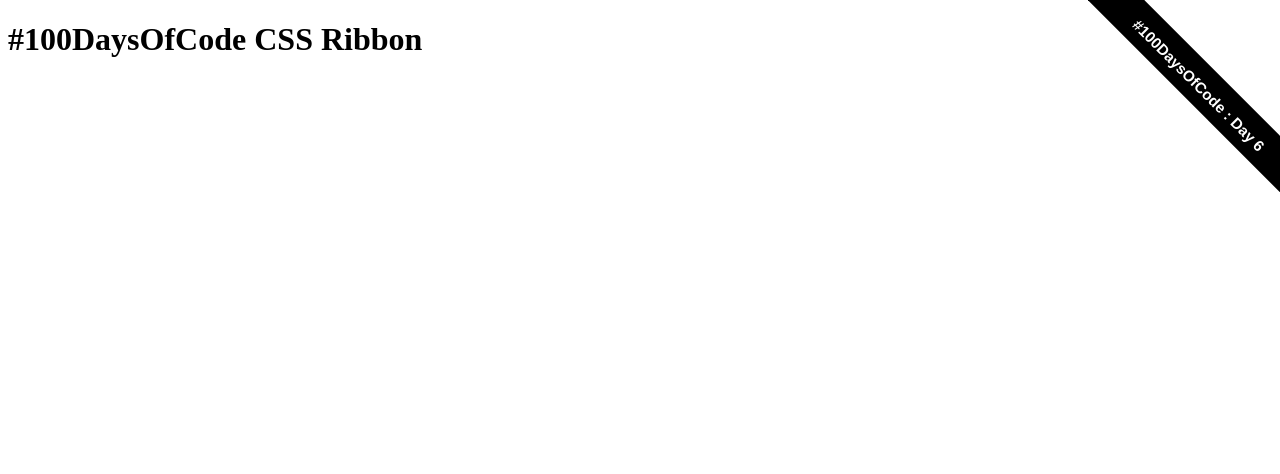
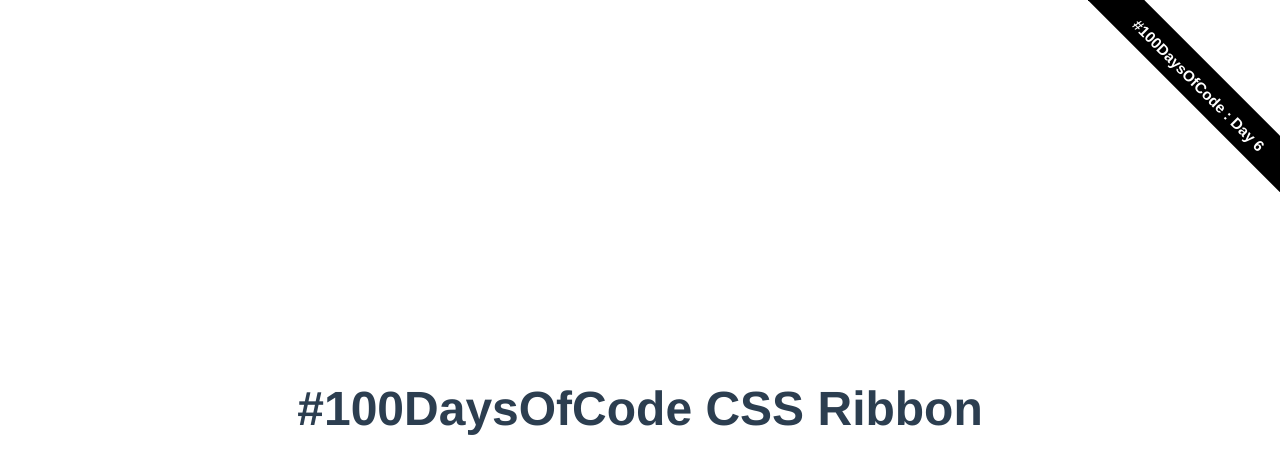
Before and after one commit to narze/100-days-of-code-ribbon, a plain HTML site: page index.html in a window 1280 px wide. Drawn offline with Linux system fonts and the light colour scheme.

Commit message:
:lipstick: Add title

```diff
--- a/index.html
+++ b/index.html
@@ -5,6 +5,22 @@
   <meta name="viewport" content="width=device-width, initial-scale=1.0">
   <title>#100DaysOfCode CSS Ribbon</title>
   <link rel="stylesheet" href="100-days-of-code-ribbon.css">
+  <style>
+    body {
+      display: flex;
+      justify-content: center;
+      align-items: center;
+      height: 100vh;
+      font-family: Avenir, Helvetica, Arial, sans-serif;
+      -webkit-font-smoothing: antialiased;
+      -moz-osx-font-smoothing: grayscale;
+    }
+
+    h1 {
+      color: #2c3e50;
+      font-size: 3em;
+    }
+  </style>
 </head>
 <body>
   <a class="hundred-days-of-code-ribbon" href="https://github.com/narze/100-days-of-code-ribbon" data-day="6"></a>
```
